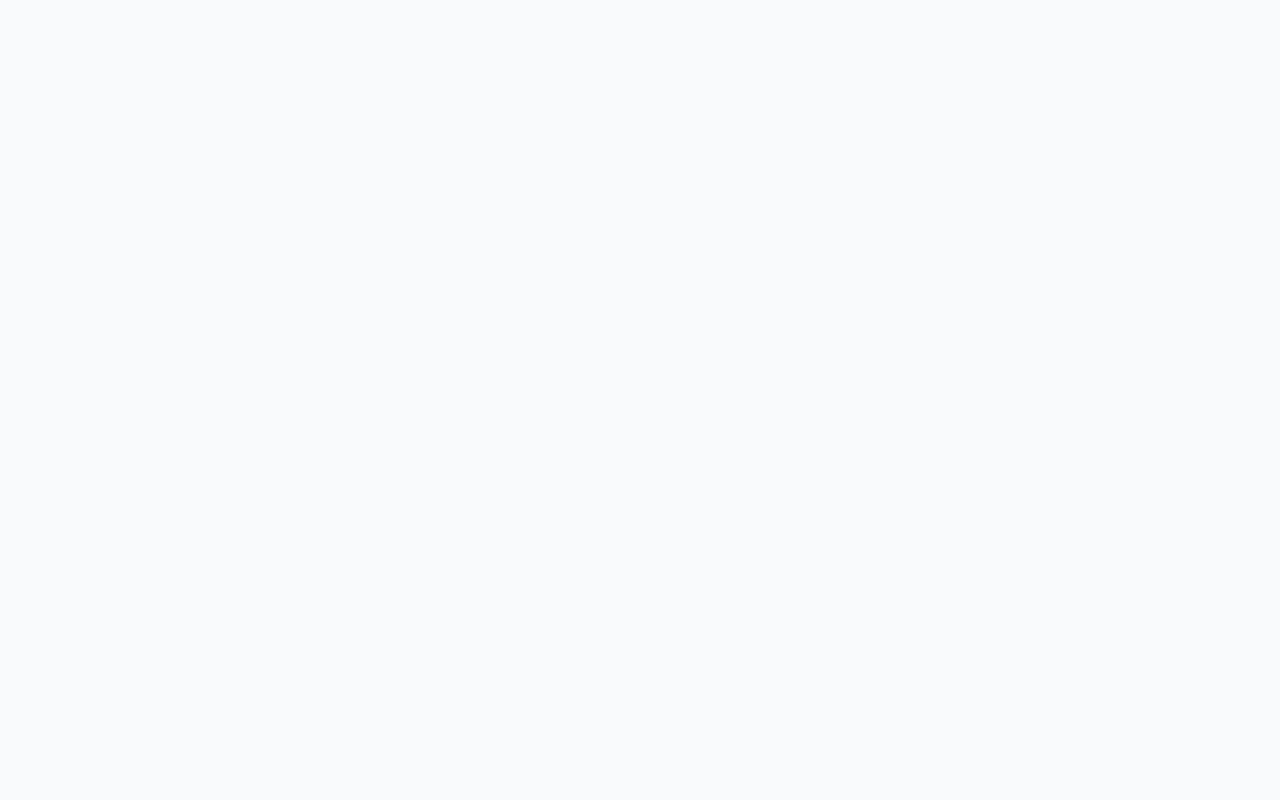
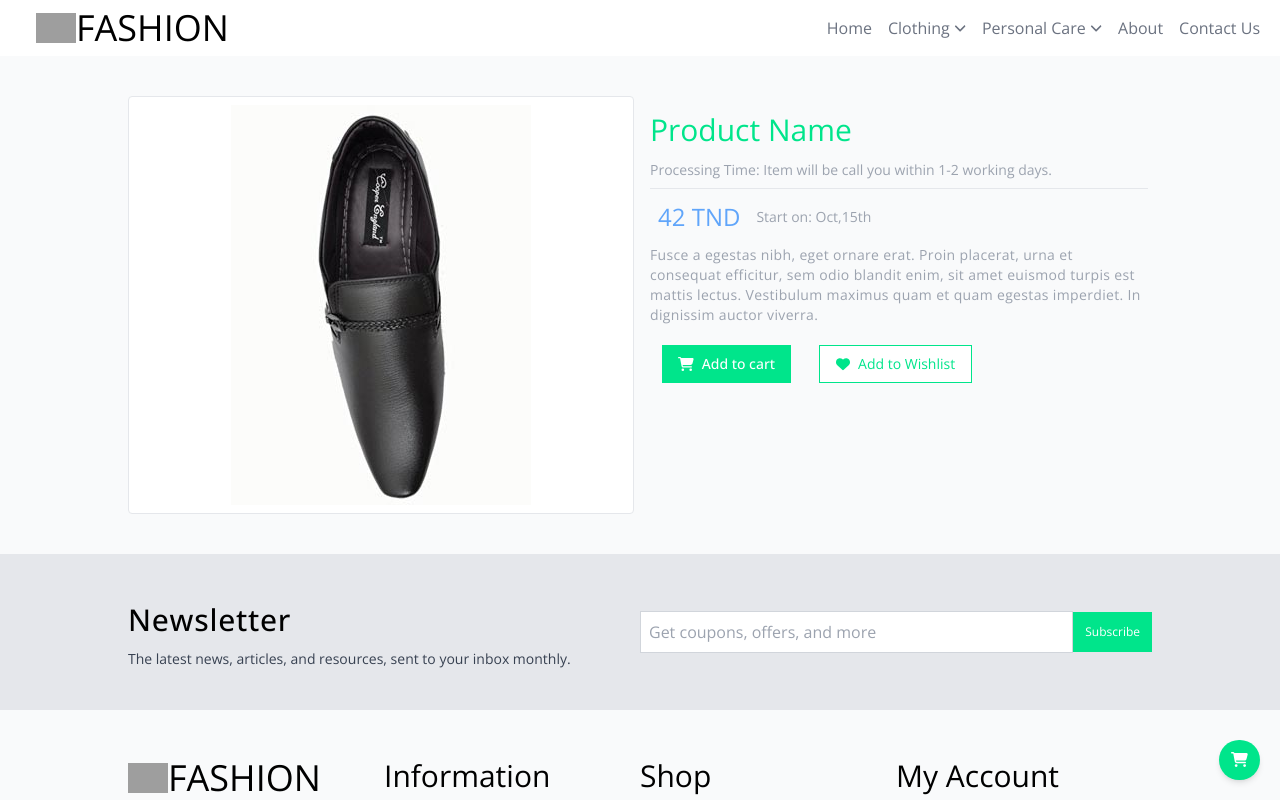
Before and after one commit to ThamerAyachi/Fashion-club, a Vue app in the folder client/: page /single/1 in a window 1280 px wide. Before the commit this address had no page. Shown: the top 800 px of the page. Built offline with nearby package versions, Linux system fonts and the light colour scheme; grey boxes are pictures that could not be loaded.

Commit message:
add single product page

```diff
--- a/client/src/components/user/ProductCard.vue
+++ b/client/src/components/user/ProductCard.vue
@@ -1,5 +1,5 @@
 <template>
-  <router-link :to="`/test/${_id}`" class="hover:shadow hover:rotate-3 transform duration-200 relative">
+  <router-link :to="`/single/${_id}`" class="hover:shadow hover:rotate-3 transform duration-200 relative">
       <div class="border border-gray-200 bg-white md:h-80 h-60 flex items-center justify-center overflow-hidden">
         <img :src="img" alt="prodact img" class="">
       </div>
--- a/client/src/router/index.js
+++ b/client/src/router/index.js
@@ -12,7 +12,9 @@ import Shoes from '../views/user/Shoes.vue'
 import Handbags from '../views/user/Handbags.vue'
 import About from '../views/user/About.vue'
 import Contact from '../views/user/Contact.vue'
+import Single from '../views/user/Single.vue'
 import Test from '../views/test.vue'
+import PageNotFound from '../views/PageNotFound.vue'
 
 const routes = [
   {path: '/', redirect: '/home'},
@@ -31,6 +33,7 @@ const routes = [
       { path: '/handbags', name: 'Handbags', component: Handbags },
       { path: '/about', name: 'About', component: About },
       { path: '/contact', name: 'Contact', component: Contact },
+      { path: '/single/:id', name: 'Single', component: Single },
     ]
   },
   {
@@ -38,6 +41,8 @@ const routes = [
     component: AdminLayout
   },
   { path: '/test', name: 'test', component: Test },
+  { path: '/404', name: 'PageNotFound', component: PageNotFound },
+  {path: '/:catchAll(.*)', redirect: '/404'}
 
 ]
 
--- /dev/null
+++ b/client/src/views/PageNotFound.vue
@@ -0,0 +1,15 @@
+<template>
+  <router-link to="/home">
+      home
+  </router-link>
+</template>
+
+<script>
+export default {
+
+}
+</script>
+
+<style>
+
+</style>
--- a/client/src/views/user/Contact.vue
+++ b/client/src/views/user/Contact.vue
@@ -34,16 +34,16 @@
 
           <form class="col-span-2 text-center space-y-3 lg:mx-32 mx-5 mb-9">
               <input type="text" placeholder="Name" required
-                class="shadow appearance-none block border rounded w-full py-2 px-3 text-gray-700 leading-tight focus:border-primary focus:outline-none focus:shadow-outline"
+                class="shadow-sm appearance-none block border rounded w-full py-2 px-3 text-gray-700 leading-tight focus:border-primary focus:outline-none focus:shadow-outline"
               >
               <input type="email" placeholder="Email" required
-                class="shadow appearance-none block border rounded w-full py-2 px-3 text-gray-700 leading-tight focus:border-primary focus:outline-none focus:shadow-outline"
+                class="shadow-sm appearance-none block border rounded w-full py-2 px-3 text-gray-700 leading-tight focus:border-primary focus:outline-none focus:shadow-outline"
               >
               <input type="text" placeholder="subject" required
-                class="shadow appearance-none block border rounded w-full py-2 px-3 text-gray-700 leading-tight focus:border-primary focus:outline-none focus:shadow-outline"
+                class="shadow-sm appearance-none block border rounded w-full py-2 px-3 text-gray-700 leading-tight focus:border-primary focus:outline-none focus:shadow-outline"
               >
               <textarea placeholder="Message" rows="5" required
-                class="shadow appearance-none block border rounded w-full py-2 px-3 text-gray-700 leading-tight focus:border-primary focus:outline-none focus:shadow-outline"
+                class="shadow-sm appearance-none block border rounded w-full py-2 px-3 text-gray-700 leading-tight focus:border-primary focus:outline-none focus:shadow-outline"
               ></textarea>
 
               <button class="bg-primary hover:bg-secondary w-full p-2 text-white focus:border-primary rounded">
--- /dev/null
+++ b/client/src/views/user/Single.vue
@@ -0,0 +1,52 @@
+<template>
+  <div>
+      <div class="grid md:grid-cols-2 grid-cols-1 lg:mx-32 mx-5 my-10 gap-3">
+          <!-- image -->
+          <div class="flex justify-center overflow-hidden items-center border border-gray-200 bg-white rounded py-2">
+              <img src="/img/tp1.jpg" alt="product img" class="">
+          </div>
+          <div class="p-1 text-gray-400">
+              <h2 class="text-primary text-3xl my-3">{{ product.name }}</h2>
+              <p class="text-sm my-2">Processing Time: Item will be call you within 1-2 working days.</p>
+              <hr>
+              <div class="my-3 flex items-center">
+                  <h2 class="text-2xl px-2 text-blue-400">{{ product.price }} TND</h2>
+                  <p class="px-2 text-sm">Start on: {{ product.startDate }}</p>
+              </div>
+              <p class="text-sm my-2 leading-5 tracking-wide">{{ product.description }}</p>
+
+              <!-- actions -->
+              <div class="my-2 md:space-x-7 space-x-2 flex p-3">
+                  <button class="flex items-center bg-primary hover:bg-blue-400 text-white transform duration-300 text-sm py-2 px-4 space-x-2">
+                      <fa-icon icon="cart-shopping"/>
+                      <span class="font-medium">Add to cart</span>
+                  </button>
+                  <button class="flex items-center bg-white hover:bg-primary hover:text-white border border-primary text-primary transform duration-300 text-sm py-2 px-4 space-x-2">
+                      <fa-icon icon="heart"/>
+                      <span>Add to Wishlist</span>
+                  </button>
+              </div>
+          </div>
+      </div>
+  </div>
+</template>
+
+<script>
+export default {
+    data(){
+        return{
+            product: {
+                name: 'Product Name',
+                price: '42',
+                startDate: 'Oct,15th',
+                description: 'Fusce a egestas nibh, eget ornare erat. Proin placerat, urna et consequat efficitur, sem odio blandit enim, sit amet euismod turpis est mattis lectus. Vestibulum maximus quam et quam egestas imperdiet. In dignissim auctor viverra.'
+            }
+        }
+    }
+
+}
+</script>
+
+<style>
+
+</style>
```
Also changed, not shown: 1 other file (tests, documents, lock files or other folders).
